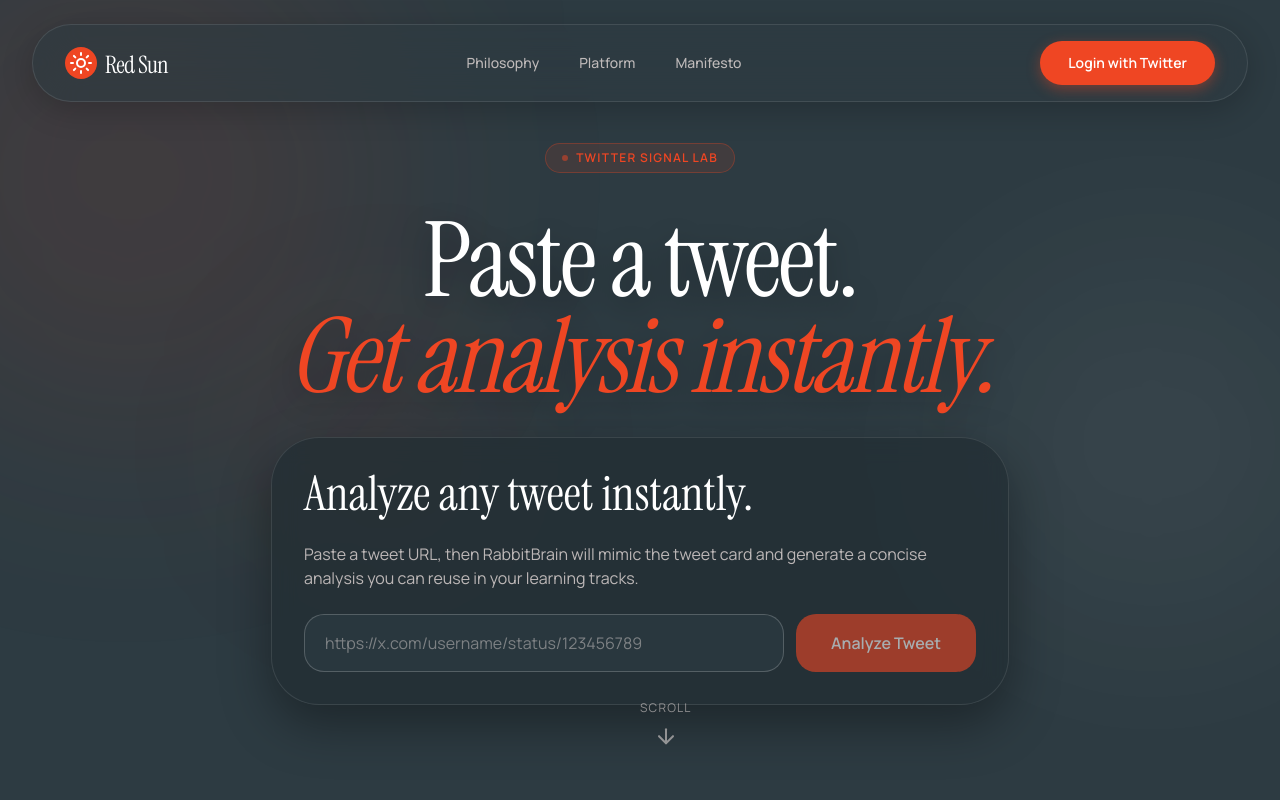
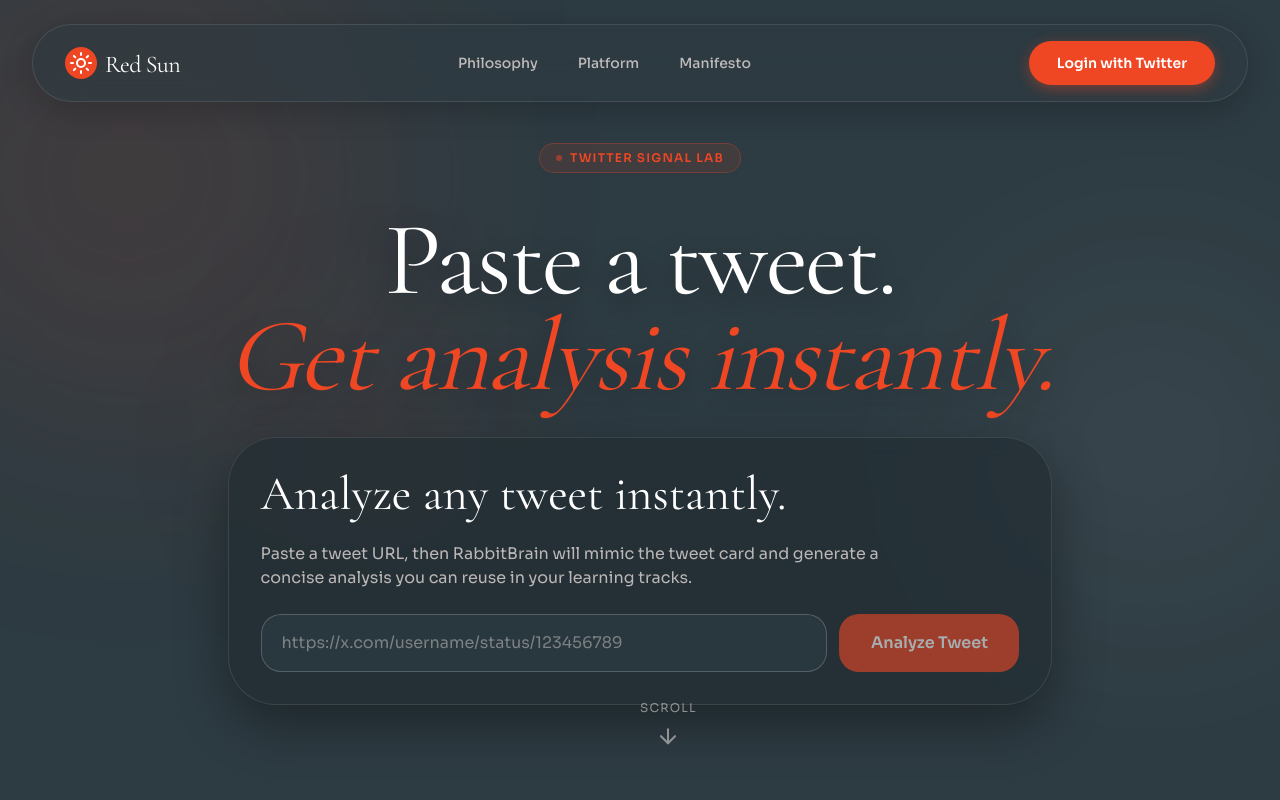
Before and after one commit to moeghashim/rabbitbrain, a Next.js app in the folder apps/web/: page / in a window 1280 px wide. Shown: the top 800 px of the page. Built offline with nearby package versions, Linux system fonts and the light colour scheme.

Commit message:
feat(web): refresh typography with cormorant and sora

```diff
--- a/apps/web/app/layout.tsx
+++ b/apps/web/app/layout.tsx
@@ -1,17 +1,17 @@
 import type { Metadata } from "next";
-import { Instrument_Serif, Manrope } from "next/font/google";
+import { Cormorant_Garamond, Sora } from "next/font/google";
 import type { ReactNode } from "react";
 import React from "react";
 
 import "./globals.css";
 
-const instrumentSerif = Instrument_Serif({
+const cormorantGaramond = Cormorant_Garamond({
 	subsets: ["latin"],
-	weight: "400",
+	weight: ["400", "500", "600", "700"],
 	variable: "--font-serif",
 });
 
-const manrope = Manrope({
+const sora = Sora({
 	subsets: ["latin"],
 	weight: ["400", "500", "600", "700"],
 	variable: "--font-sans",
@@ -24,8 +24,8 @@ export const metadata: Metadata = {
 
 export default function RootLayout({ children }: Readonly<{ children: ReactNode }>) {
 	return (
-		<html lang="en" className={`${instrumentSerif.variable} ${manrope.variable} scroll-smooth`}>
-			<body className="antialiased">{children}</body>
+		<html lang="en" className={`${cormorantGaramond.variable} ${sora.variable} scroll-smooth`}>
+			<body className="font-sans antialiased">{children}</body>
 		</html>
 	);
 }
```
Also changed, not shown: 1 other file (tests, documents, lock files or other folders).
